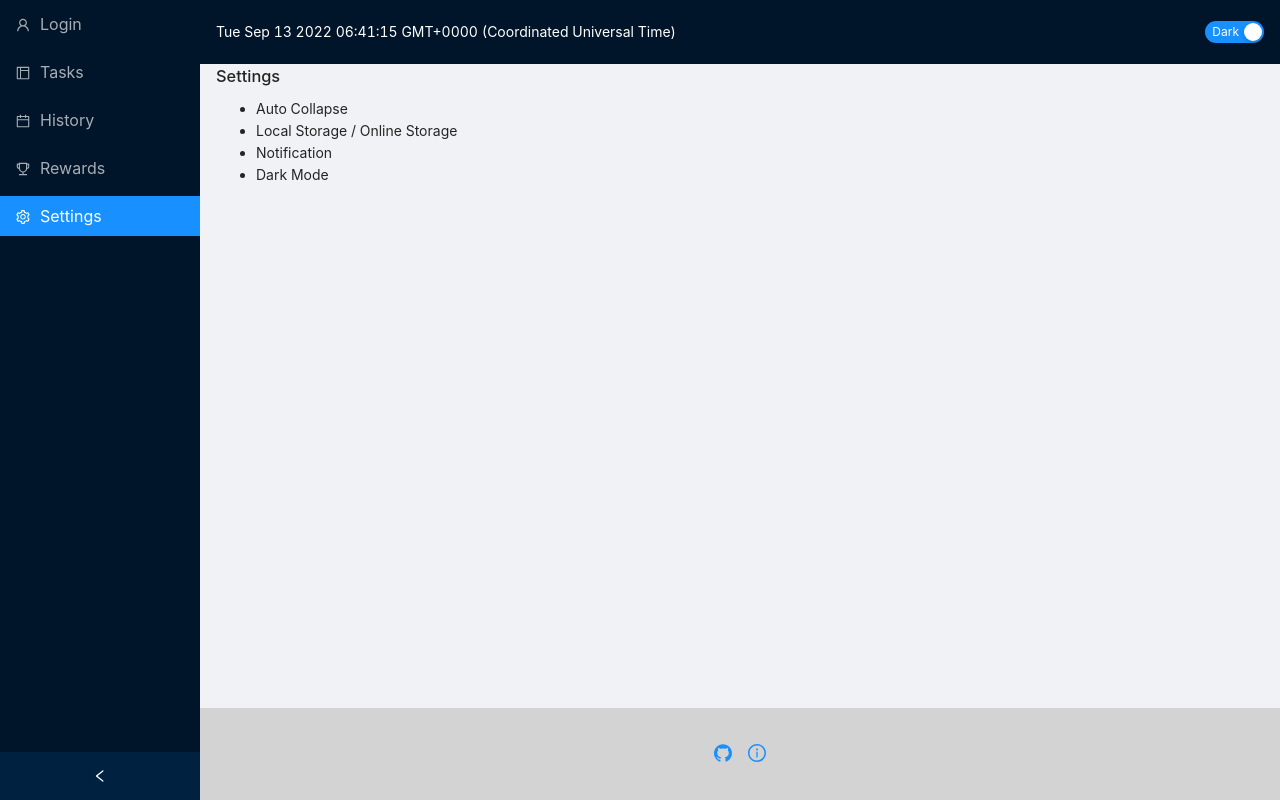
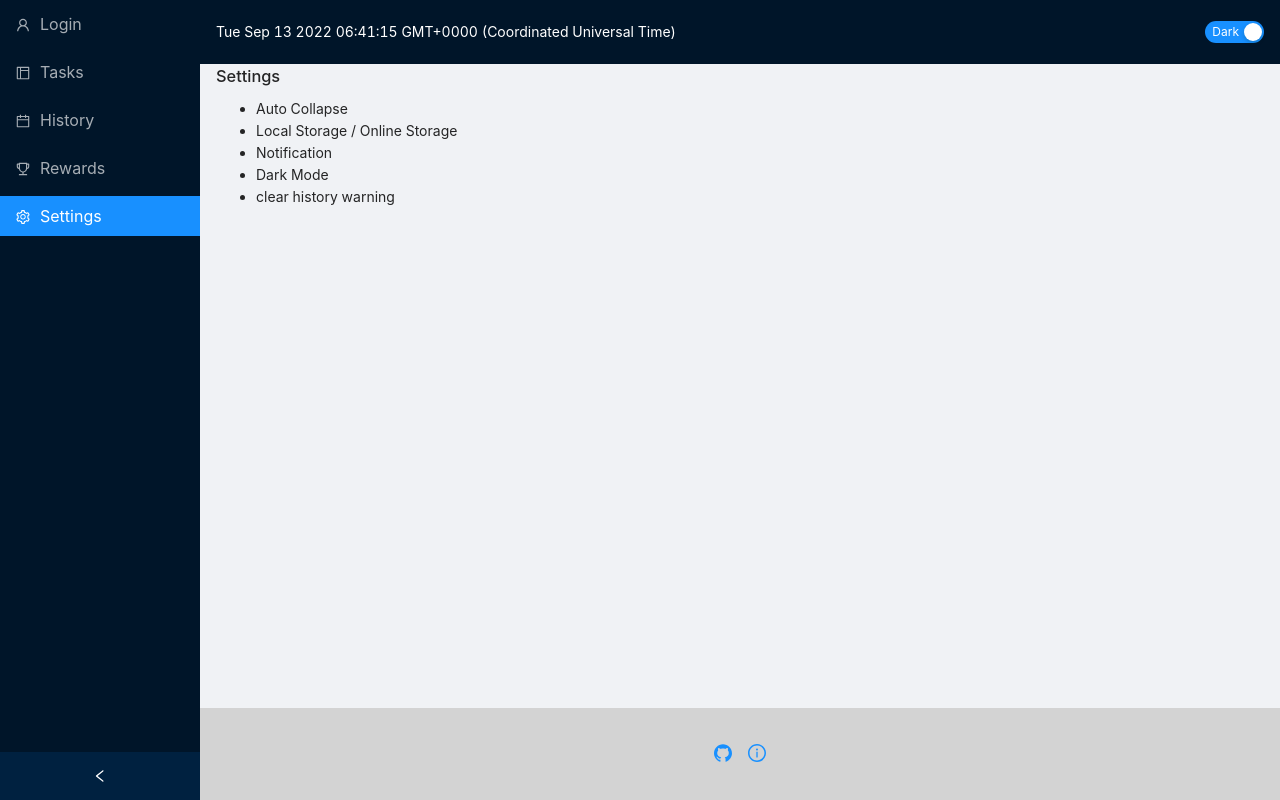
Before and after one commit to MattisZheng/sisyphus_stone, a React (Vite) app: page / in a window 1280 px wide. Both pictures are taken after a click on the item "Settings". Built offline with nearby package versions, Linux system fonts and the light colour scheme.

Commit message:
update settings

```diff
--- a/src/routes/Settings.jsx
+++ b/src/routes/Settings.jsx
@@ -7,6 +7,7 @@ const Settings = () => {
         <li>Local Storage / Online Storage</li>
         <li>Notification</li>
         <li>Dark Mode</li>
+        <li>clear history warning</li>
       </ul>
     </>
   );
```
